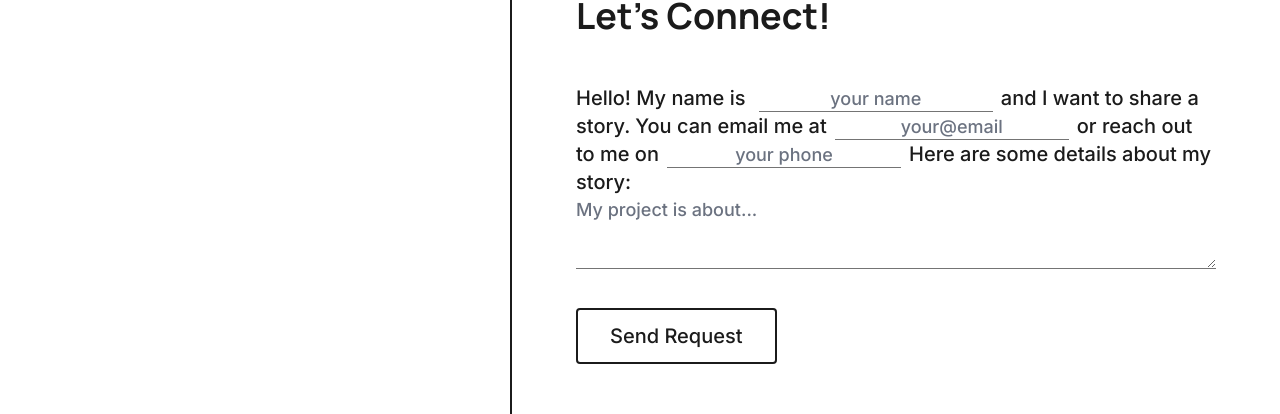
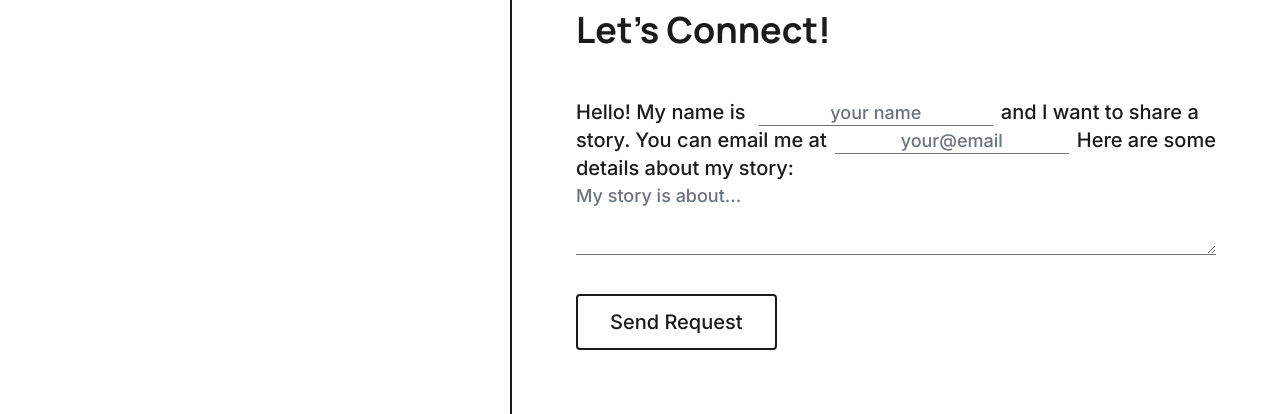
Before and after one commit to IdentityHozan/terra, a Next.js app: page /contact in a window 1280 px wide. Shown: the part 268-682 px from the top of the page. Built offline with nearby package versions, Linux system fonts and the light colour scheme.

Commit message:
form test

```diff
--- a/src/components/Contact/ContactForm.js
+++ b/src/components/Contact/ContactForm.js
@@ -1,5 +1,5 @@
 "use client";
-import React from "react";
+import React, { useState } from "react";
 import { useForm } from "react-hook-form";
 
 export default function ContactForm() {
@@ -7,9 +7,35 @@ export default function ContactForm() {
     register,
     handleSubmit,
     formState: { errors },
+    reset,
   } = useForm();
-  const onSubmit = (data) => console.log(data);
-  console.log(errors);
+  const [status, setStatus] = useState("idle");
+
+  const onSubmit = async (data) => {
+    setStatus("submitting");
+    try {
+      const response = await fetch("https://formspree.io/f/xrbqzeyv", {
+        method: "POST",
+        headers: {
+          "Content-Type": "application/json",
+        },
+        body: JSON.stringify({
+          name: data.name,
+          email: data.email,
+          message: data.details,
+        }),
+      });
+
+      if (response.ok) {
+        setStatus("success");
+        reset();
+      } else {
+        setStatus("error");
+      }
+    } catch (err) {
+      setStatus("error");
+    }
+  };
 
   return (
     <form
@@ -21,27 +47,33 @@ export default function ContactForm() {
         type="text"
         placeholder="your name"
         {...register("name", { required: true, maxLength: 80 })}
-        className="outline-none border-0 p-0 mx-2 focus:ring-0 placeholder:text-center placeholder:text-lg border-b border-gray
-        focus:border-gray bg-transparent"
+        className="outline-none border-0 p-0 mx-2 focus:ring-0 placeholder:text-center placeholder:text-lg border-b border-gray focus:border-gray bg-transparent"
       />
       and I want to share a story. You can email me at
-      <input type="email" placeholder="your@email" {...register("email", {})}  className="outline-none border-0 p-0 mx-2 focus:ring-0 placeholder:text-center placeholder:text-lg border-b border-gray
-        focus:border-gray bg-transparent"/>
-      or reach out to me on
       <input
-        type="tel"
-        placeholder="your phone"
-        {...register("phone number", {})}
-        className="outline-none border-0 p-0 mx-2 focus:ring-0 placeholder:text-center placeholder:text-lg border-b border-gray
-        focus:border-gray bg-transparent"
+        type="email"
+        placeholder="your@email"
+        {...register("email", { required: true })}
+        className="outline-none border-0 p-0 mx-2 focus:ring-0 placeholder:text-center placeholder:text-lg border-b border-gray focus:border-gray bg-transparent"
       />
       Here are some details about my story: <br />
-      <textarea {...register("project details", {})}
-      placeholder="My project is about..."
-      rows={3}
-      className="w-full outline-none border-0 p-0 mx-0 focus:ring-0  placeholder:text-lg border-b border-gray
-        focus:border-gray bg-transparent" />
-      <input type="submit" value="send request" className="mt-8 font-medium inline-block capitalize text-lg sm:text-xl py-2 sm:py-3 px-6 sm:px-8 border-2 border-solid border-dark dark:border-light rounded cursor-pointer" />
+      <textarea
+        {...register("details", {})}
+        placeholder="My story is about..."
+        rows={3}
+        className="w-full outline-none border-0 p-0 mx-0 focus:ring-0  placeholder:text-lg border-b border-gray focus:border-gray bg-transparent"
+      />
+      <input
+        type="submit"
+        value="send request"
+        className="mt-8 font-medium inline-block capitalize text-lg sm:text-xl py-2 sm:py-3 px-6 sm:px-8 border-2 border-solid border-dark dark:border-light rounded cursor-pointer"
+      />
+      {status === "success" && (
+        <p className="mt-4 text-green-600">Your story was sent successfully!</p>
+      )}
+      {status === "error" && (
+        <p className="mt-4 text-red-600">There was a problem submitting.</p>
+      )}
     </form>
   );
 }
```
